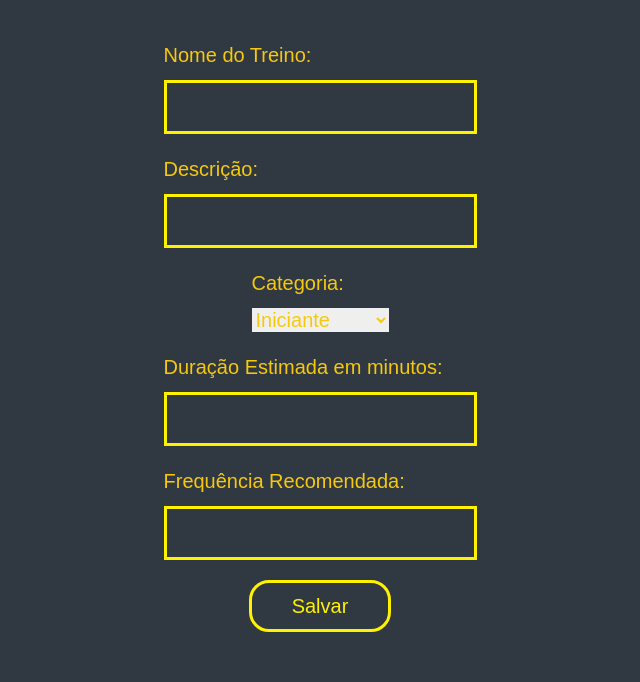
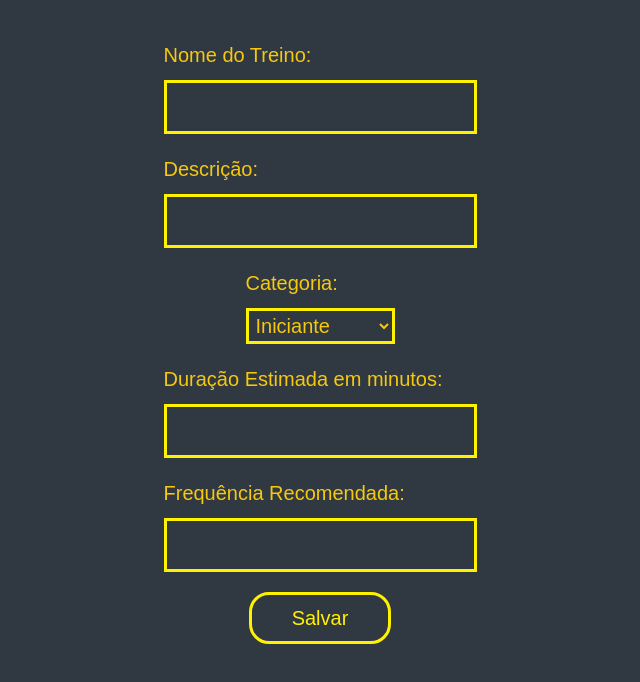
Before and after one commit to maisaolisilva/e-treino, a Next.js app: page /dashboard/criarTreino in a window 1280 px wide. Shown: the top 682 px of the page, without its empty margins (320-960 px from the left). Built offline with nearby package versions, Linux system fonts and the light colour scheme.

Commit message:
correções no css

```diff
--- a/app/dashboard/criarTreino/page.tsx
+++ b/app/dashboard/criarTreino/page.tsx
@@ -23,8 +23,14 @@ const StyledDiv = styled.div`
                 display: flex;
                 flex-direction: column;
                 gap: 10px;
+                select {
+                    background: transparent;
+                    border: #FFF200 3px solid;
+                    padding: 3px;
+                }
                 select option {
-                    font-size: 12px;
+                    font-size: 15px;
+                    color: #000000;
                 }
                 input{
                     border: #FFF200 3px solid;
```
